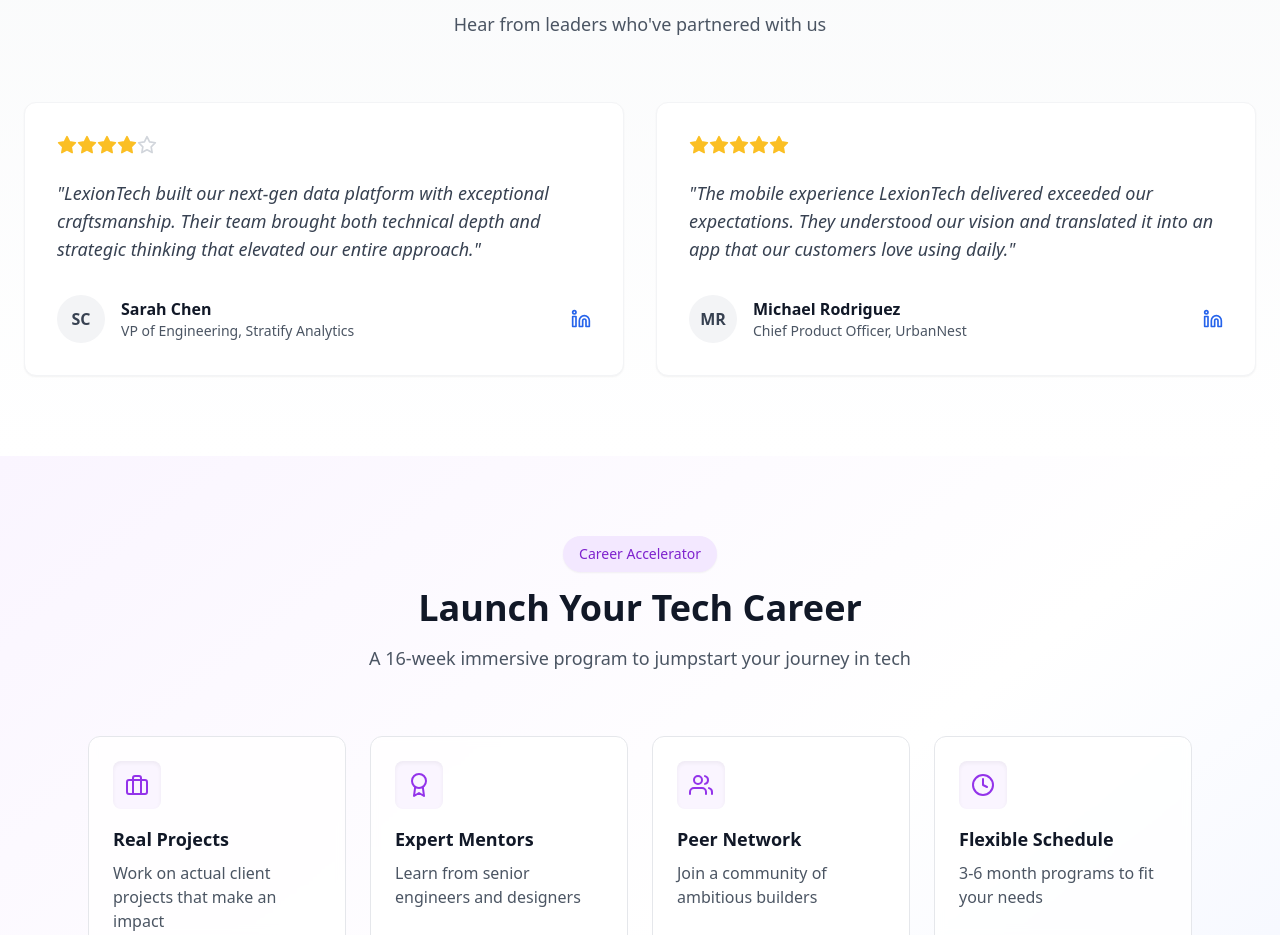
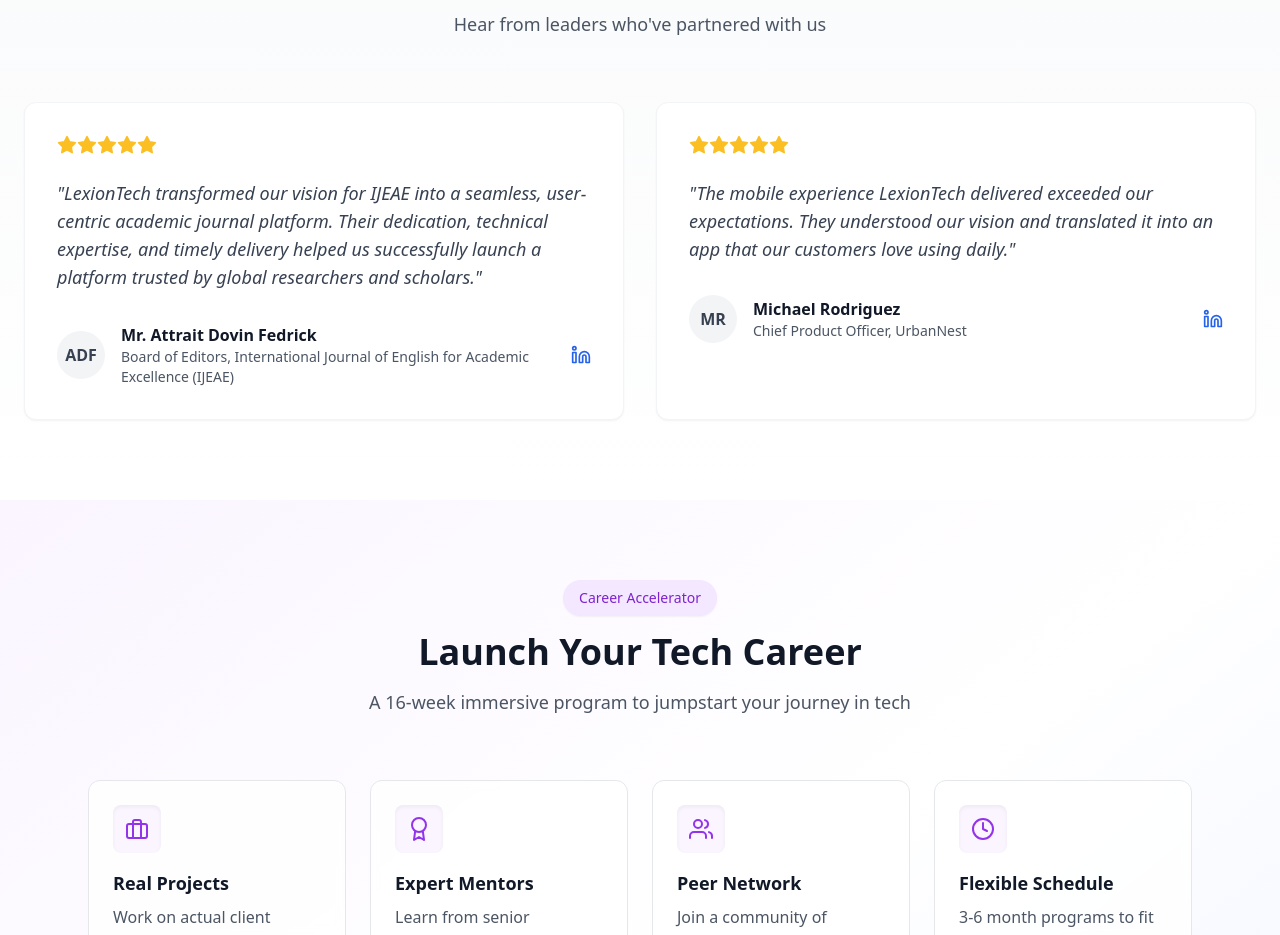
Before and after one commit to lexiontechsolution/lexiontech-website, a React (Vite) app: page / in a window 1280 px wide. Shown: the part 3320-4255 px from the top of the page. Built offline with nearby package versions, Linux system fonts and the light colour scheme.

Commit message:
Update Testimonials.jsx

```diff
--- a/src/components/Testimonials/Testimonials.jsx
+++ b/src/components/Testimonials/Testimonials.jsx
@@ -3,15 +3,15 @@ import { FiStar, FiLinkedin } from 'react-icons/fi';
 
 const Testimonials = () => {
   const testimonials = [
-    {
-      name: 'Sarah Chen',
-      company: 'Stratify Analytics',
-      position: 'VP of Engineering',
-      comment: 'LexionTech built our next-gen data platform with exceptional craftsmanship. Their team brought both technical depth and strategic thinking that elevated our entire approach.',
-      rating: 4,
-      linkedin: 'https://linkedin.com/in/sarahchen-stratify',
-      avatar: 'SC'
-    },
+   {
+  name: '	Mr. Attrait Dovin Fedrick',
+  company: 'International Journal of English for Academic Excellence (IJEAE)',
+  position: 'Board of Editors',
+  comment: 'LexionTech transformed our vision for IJEAE into a seamless, user-centric academic journal platform. Their dedication, technical expertise, and timely delivery helped us successfully launch a platform trusted by global researchers and scholars.',
+  rating: 5,
+  linkedin: 'https://www.linkedin.com/in/attrait-dovin-fedrick-s-735b73240/',
+  avatar: 'ADF'
+},
     {
       name: 'Michael Rodriguez',
       company: 'UrbanNest',
```
